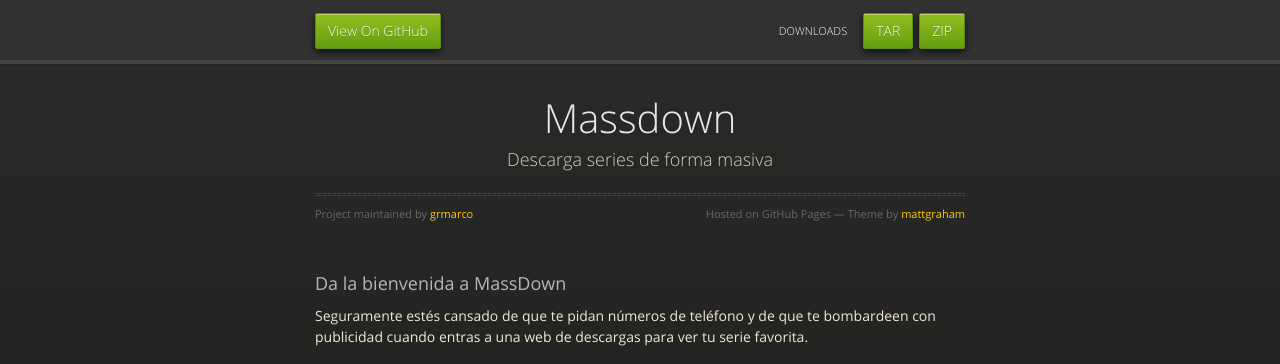
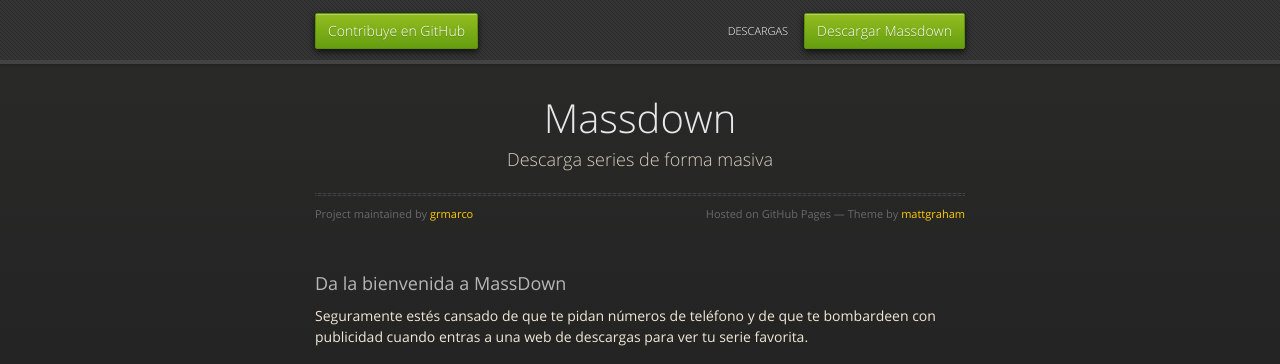
Before and after one commit to grmarco/massdown, a plain HTML site: page index.html in a window 1280 px wide. Shown: the top 364 px of the page. Drawn offline with nearby package versions, Linux system fonts and the light colour scheme.

Commit message:
Cambiados los botones de descarga

```diff
--- a/index.html
+++ b/index.html
@@ -20,10 +20,9 @@
   <body>
       <div id="header">
         <nav>
-          <li class="fork"><a href="https://github.com/grmarco/massdown">View On GitHub</a></li>
-          <li class="downloads"><a href="https://github.com/grmarco/massdown/zipball/master">ZIP</a></li>
-          <li class="downloads"><a href="https://github.com/grmarco/massdown/tarball/master">TAR</a></li>
-          <li class="title">DOWNLOADS</li>
+          <li class="fork"><a href="https://github.com/grmarco/massdown">Contribuye en GitHub</a></li>
+          <li class="downloads"><a href="https://github.com/grmarco/massdown/zipball/master">Descargar Massdown</a></li>
+          <li class="title">DESCARGAS</li>
         </nav>
       </div><!-- end header -->
 
```
